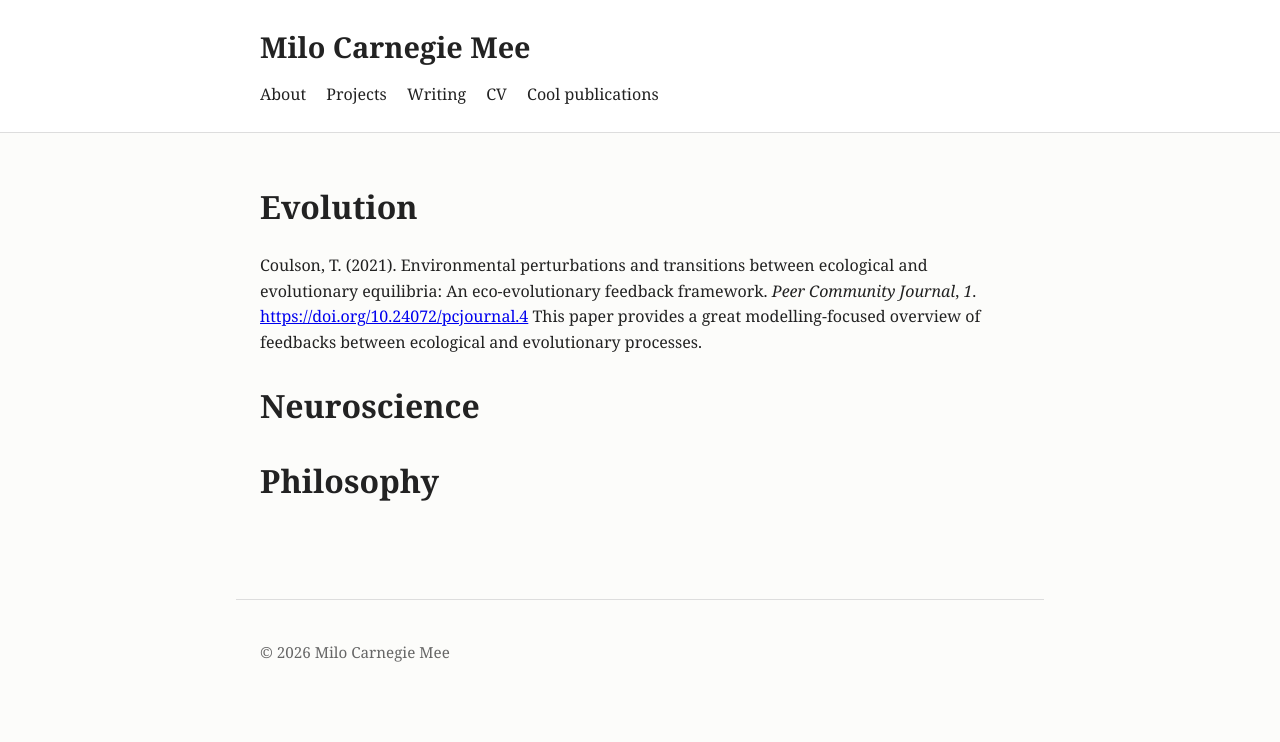
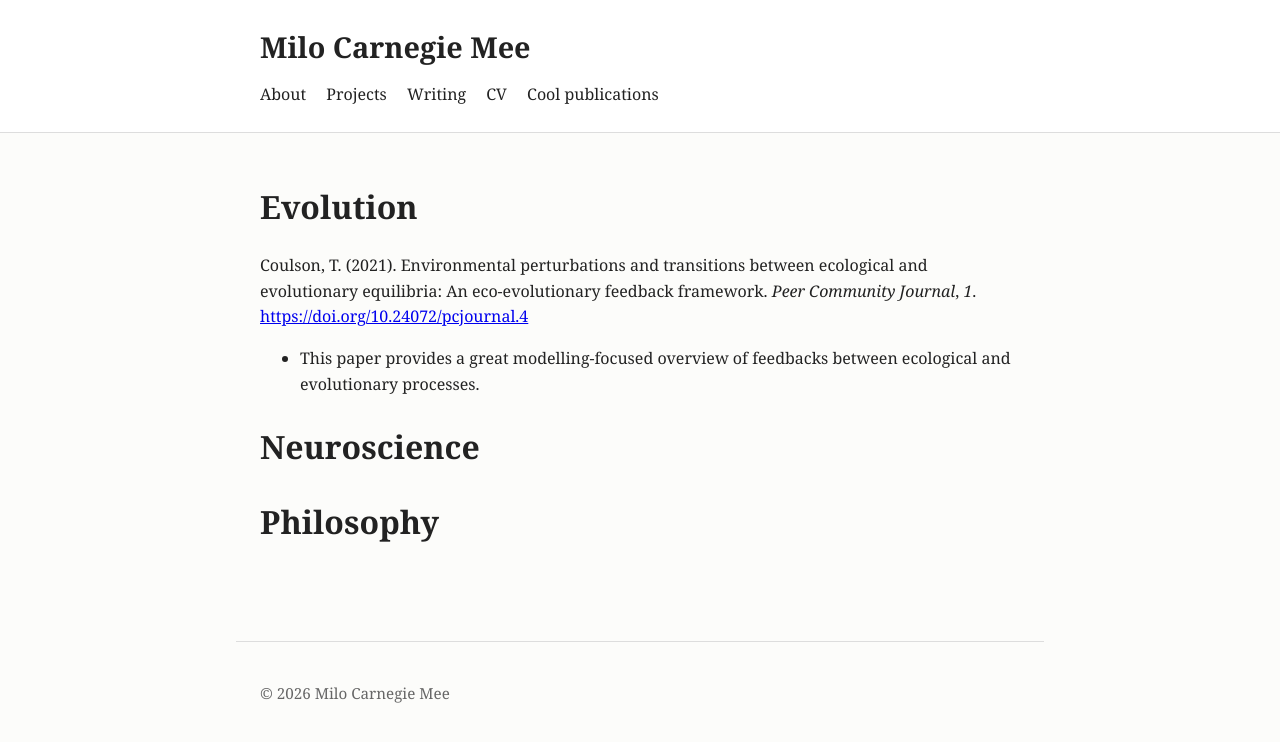
Before and after one commit to Milo-Carnegie-Mee/Milo-Carnegie-Mee.github.io, a Jekyll site: the page built from cool publications.md, in a window 1280 px wide. Shown: the top 742 px of the page. Built offline with Jekyll 4.4.1, drawn with Linux system fonts in a browser that asks for light colours.

```diff
--- a/cool publications.md
+++ b/cool publications.md
@@ -6,7 +6,7 @@ title: cool publications
 # Evolution
 
 Coulson, T. (2021). Environmental perturbations and transitions between ecological and evolutionary equilibria: An eco-evolutionary feedback framework. _Peer Community Journal_, _1_. [https://doi.org/10.24072/pcjournal.4](https://doi.org/10.24072/pcjournal.4)
-  This paper provides a great modelling-focused overview of feedbacks between ecological and evolutionary processes.
+- This paper provides a great modelling-focused overview of feedbacks between ecological and evolutionary processes.
 
 # Neuroscience
 
```
